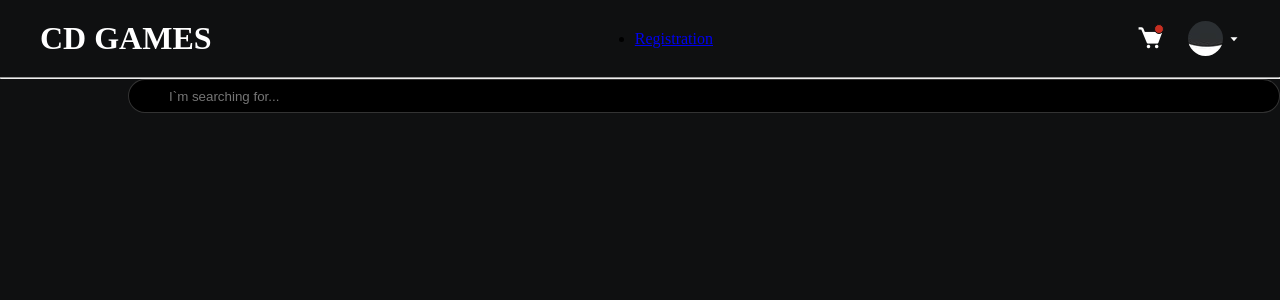
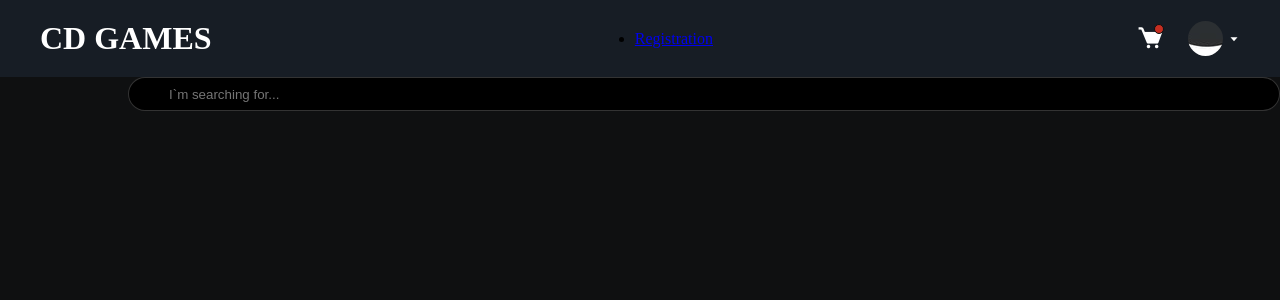
Before and after one commit to 6-web-mmf/game-store-frontend, a React (Vite) app in the folder game-store-frontend/: page / in a window 1280 px wide. Shown: the top 300 px of the page. Built offline with nearby package versions, Linux system fonts and the light colour scheme.

Commit message:
change: header style

```diff
--- a/game-store-frontend/src/components/elements/Header/Header.jsx
+++ b/game-store-frontend/src/components/elements/Header/Header.jsx
@@ -27,7 +27,7 @@ export default function Header() {
       </nav>
       <Profile/>
       </div>
-      <hr />
+
     </header>
   )
 }
--- a/game-store-frontend/src/components/elements/Header/Header.module.scss
+++ b/game-store-frontend/src/components/elements/Header/Header.module.scss
@@ -3,6 +3,8 @@
 	display: flex;
 	align-items: center;
 	justify-content: space-between;
+	background-color: #171d25;
+
 
 
     h1 {
```
